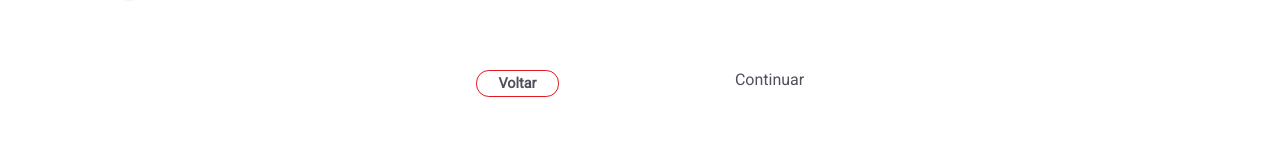
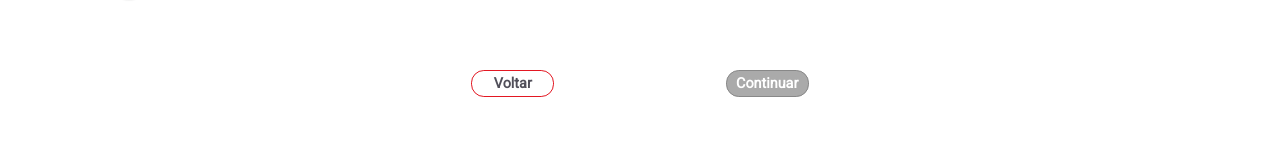
Before and after one commit to luizlaljr/nursing-diagnostic-app, a Next.js app: page /begin in a window 1280 px wide. Shown: the part 564-724 px from the top of the page. Built offline with nearby package versions, Linux system fonts and the light colour scheme.

Commit message:
Button restyled

```diff
--- a/src/styles/Begin.module.scss
+++ b/src/styles/Begin.module.scss
@@ -131,6 +131,21 @@
       justify-content: space-evenly;
       align-items: flex-start;
       margin-top: 0.8rem;
+
+      .noLink {
+        display: flex;
+        justify-content: center;
+        align-items: center;
+        width: max(5.2rem, 6.4vw);
+        height: max(1.7rem, 2vw);
+        font-size: max(0.9rem, 1.1vw);
+        font-weight: bold;
+        border-radius: max(0.8rem, 0.8vw);
+        border: 1px solid;
+        background:#aaa;
+        color:#FFF;
+        border-color:#888;
+      }
     }
   }
 }
```
